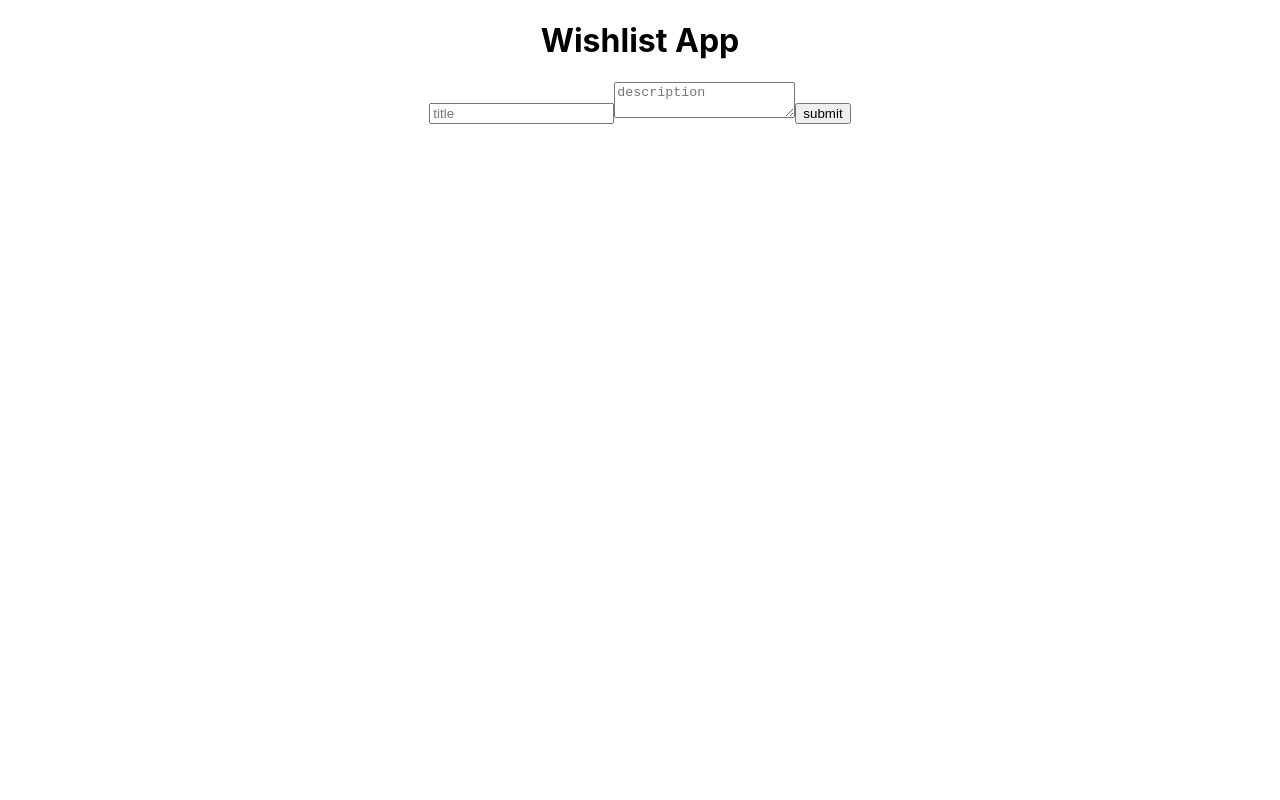
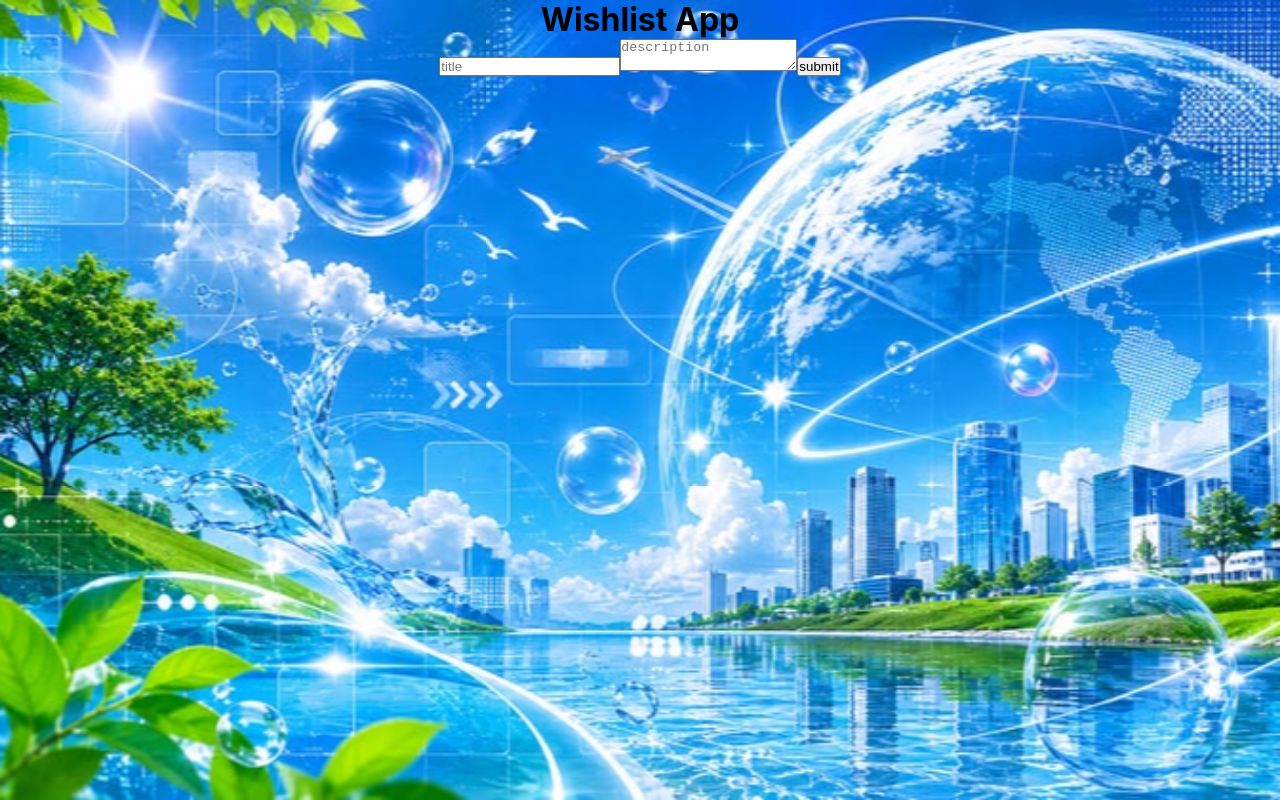
Before and after one commit to N00rAhmed/Wishlist-App, a React (Create React App) app in the folder wishlist-frontend/: page / in a window 1280 px wide. Built offline with nearby package versions, Linux system fonts and the light colour scheme.

Commit message:
added bg image to ui

```diff
--- a/wishlist-frontend/src/App.css
+++ b/wishlist-frontend/src/App.css
@@ -1,3 +1,24 @@
+/*
+Source - https://stackoverflow.com/a/63092289
+Posted by Abdelmonaem Shahat
+Retrieved 2026-09-28, License - CC BY-SA 4.0
+*/
+
+*,
+*::before,
+*::after {
+  padding: 0;
+  margin: 0;
+  box-sizing: border-box;
+}
+
+.background{
+  background: url("./background.jpeg") no-repeat center fixed;
+  background-size: cover;
+  height: 100vh;
+  object-fit: cover;
+}
+
 .App {
   text-align: center;
 }
--- a/wishlist-frontend/src/App.js
+++ b/wishlist-frontend/src/App.js
@@ -3,16 +3,13 @@ import './App.css';
 function App() {
 
   return (
-    <div className="App">
-
-      <h1>Wishlist App</h1>
-
-      <input placeholder='title'/>
-
-      <textarea placeholder='description' />
-
-      <button>submit</button>
-
+    <div className='background'>
+      <div className="App">
+        <h1>Wishlist App</h1>
+        <input placeholder='title'/>
+        <textarea placeholder='description' />
+        <button>submit</button>
+      </div>
     </div>
   );
 }
```
Also changed, not shown: wishlist-frontend/src/background.jpeg (renamed from wishlist-frontend/public/background.jpeg).
